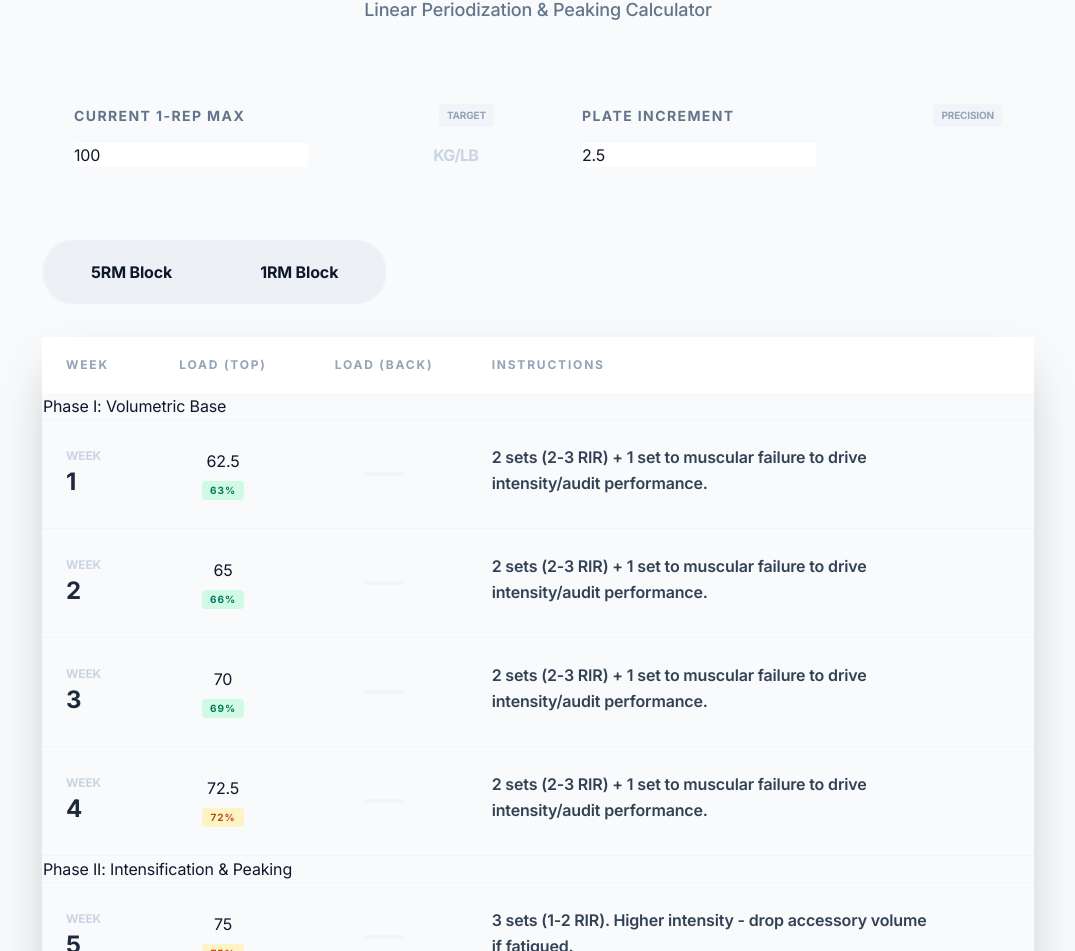
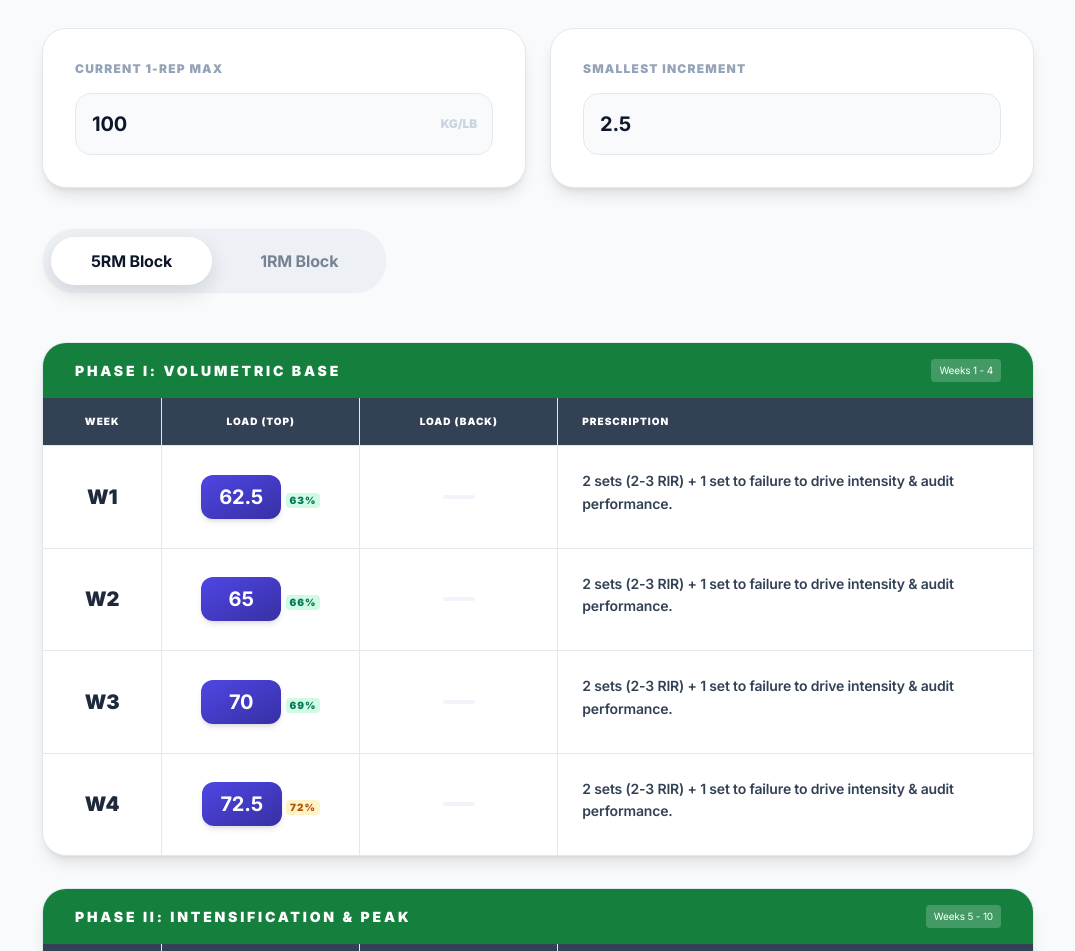
Before and after one commit to JosephPham324/linear-periodization, a website: page index.html in a window 1280 px wide. Shown: the part 152-1103 px from the top of the page, without its empty margins (102-1177 px from the left). Drawn offline with nearby package versions, Linux system fonts and the light colour scheme; files that its build step writes are made by us from their sources.

Commit message:
Build tailwind styles

```diff
--- a/index.html
+++ b/index.html
@@ -6,80 +6,43 @@
     <meta name="viewport" content="width=device-width, initial-scale=1.0">
     <title>Bald Omni-Man's Linear Periodization Calc</title>
     <script src="https://cdn.tailwindcss.com"></script>
-    <link href="https://fonts.googleapis.com/css2?family=Inter:wght@400;500;600;700&display=swap" rel="stylesheet">
+    <link href="https://fonts.googleapis.com/css2?family=Inter:wght@400;500;600;700;900&display=swap" rel="stylesheet">
     <style>
         body {
             font-family: 'Inter', sans-serif;
             letter-spacing: -0.01em;
         }
-
-        .glass-card {
-            @apply bg-white rounded-3xl shadow-[0_8px_30px_rgb(0, 0, 0, 0.04)] border border-slate-200 overflow-hidden;
-        }
-
-        .input-field {
-            @apply block w-full px-4 py-4 rounded-2xl border-slate-200 bg-slate-50 focus:ring-4 focus:ring-indigo-500/10 focus:border-indigo-500 focus:bg-white outline-none transition-all border font-bold text-xl;
-        }
-
-        .tab-active {
-            @apply bg-indigo-600 text-white shadow-xl shadow-indigo-200 scale-105;
-        }
-
-        .tab-inactive {
-            @apply bg-white text-slate-500 hover:bg-slate-50 border border-slate-200;
-        }
-
-        .weight-badge-top {
-            @apply inline-flex flex-col items-center justify-center min-w-[80px] p-2 rounded-xl bg-gradient-to-br from-indigo-500 to-indigo-700 text-white font-bold text-xl shadow-md shadow-indigo-100;
-        }
-
-        .weight-badge-back {
-            @apply inline-flex flex-col items-center justify-center min-w-[70px] p-2 rounded-xl bg-slate-100 text-slate-700 font-bold text-base border border-slate-200;
-        }
-
-        .phase-divider {
-            @apply bg-slate-50 text-[10px] uppercase tracking-[0.2em] font-black text-slate-400 py-2 px-6 border-y border-slate-100;
-        }
     </style>
+    <link rel="stylesheet" href="public/css/app.css">
 </head>
 
 <body class="bg-[#F8FAFC] text-slate-900 min-h-screen pb-20">
 
     <div class="max-w-5xl mx-auto px-4 py-12">
         <header class="mb-12 text-center">
-            <div
-                class="inline-block px-4 py-1.5 mb-4 rounded-full bg-indigo-100 text-indigo-700 text-xs font-bold uppercase tracking-widest">
-                Training System</div>
-            <h1 class="text-5xl font-black tracking-tighter text-slate-900 mb-2 italic">BALD <span
+            <h1 class="text-5xl font-[900] tracking-tighter text-slate-900 mb-2 italic uppercase">BALD <span
                     class="text-indigo-600">OMNI-MAN</span></h1>
-            <p class="text-slate-500 text-lg font-medium">Linear Periodization & Peaking Calculator</p>
+            <p class="text-slate-500 text-lg font-medium">Linear Periodization & Peaking System</p>
         </header>
 
         <div class="grid grid-cols-1 md:grid-cols-2 gap-6 mb-10">
-            <div class="glass-card p-8">
-                <div class="flex items-center justify-between mb-4">
-                    <label class="text-sm font-bold text-slate-500 uppercase tracking-widest">Current 1-Rep Max</label>
+            <div class="glass-card p-8 mb-0">
+                <label class="text-xs font-black text-slate-400 uppercase tracking-widest mb-4 block">Current 1-Rep
+                    Max</label>
+                <div class="relative">
+                    <input type="text" id="oneRM" value="100" step="2.5" class="input-field">
                     <span
-                        class="px-2 py-1 rounded bg-slate-100 text-slate-400 text-[10px] font-bold uppercase">Target</span>
-                </div>
-                <div class="relative">
-                    <input type="number" id="oneRM" value="100" step="2.5" class="input-field">
-                    <span
-                        class="absolute right-4 top-1/2 -translate-y-1/2 text-slate-300 font-black tracking-tighter">KG/LB</span>
+                        class="absolute right-4 top-1/2 -translate-y-1/2 text-slate-300 font-black text-xs">KG/LB</span>
                 </div>
             </div>
-            <div class="glass-card p-8">
-                <div class="flex items-center justify-between mb-4">
-                    <label class="text-sm font-bold text-slate-500 uppercase tracking-widest">Plate Increment</label>
-                    <span
-                        class="px-2 py-1 rounded bg-slate-100 text-slate-400 text-[10px] font-bold uppercase">Precision</span>
-                </div>
-                <input type="number" id="increment" value="2.5" step="0.5" class="input-field">
+            <div class="glass-card p-8 mb-0">
+                <label class="text-xs font-black text-slate-400 uppercase tracking-widest mb-4 block">Smallest
+                    Increment</label>
+                <input type="text" id="increment" value="2.5" step="0.5" class="input-field">
             </div>
         </div>
 
-        <div
-            class="flex p-2 bg-slate-200/50 rounded-[2rem] mb-8 w-fit mx-auto md:mx-0 backdrop-blur-sm border border-white/50">
+        <div class="flex p-2 bg-slate-200/50 rounded-[2rem] mb-12 w-fit mx-auto md:mx-0 border border-white/50">
             <button onclick="switchTab('5rm')" id="tab-5rm"
                 class="px-10 py-3 rounded-[1.5rem] font-bold transition-all duration-300 tab-active">5RM Block</button>
             <button onclick="switchTab('1rm')" id="tab-1rm"
@@ -87,24 +50,50 @@
                 Block</button>
         </div>
 
-        <div class="glass-card shadow-2xl">
+        <div class="glass-card">
+            <div class="phase-header bg-green-700">
+                <h2 class="font-black text-sm uppercase tracking-[0.2em]">Phase I: Volumetric Base</h2>
+                <span class="text-[10px] bg-white/20 px-2 py-1 rounded">Weeks 1 - 4</span>
+            </div>
             <div class="overflow-x-auto">
-                <table class="w-full text-left border-collapse">
-                    <thead>
-                        <tr class="bg-white sticky top-0 z-10">
-                            <th class="px-6 py-5 text-xs font-black text-slate-400 uppercase tracking-[0.15em]">Week
+                <table class="w-full text-left table-fixed">
+                    <thead class="bg-slate-700 text-white">
+                        <tr>
+                            <th class="w-[12%] px-6 py-4 text-[10px] font-black uppercase tracking-widest text-center">
+                                Week</th>
+                            <th class="w-[20%] px-6 py-4 text-[10px] font-black uppercase tracking-widest text-center">
+                                Load (Top)</th>
+                            <th class="w-[20%] px-6 py-4 text-[10px] font-black uppercase tracking-widest text-center">
+                                Load (Back)</th>
+                            <th class="w-[48%] px-6 py-4 text-[10px] font-black uppercase tracking-widest">Prescription
                             </th>
-                            <th
-                                class="px-6 py-5 text-xs font-black text-slate-400 uppercase tracking-[0.15em] text-center">
-                                Load (Top)</th>
-                            <th
-                                class="px-6 py-5 text-xs font-black text-slate-400 uppercase tracking-[0.15em] text-center">
-                                Load (Back)</th>
-                            <th class="px-6 py-5 text-xs font-black text-slate-400 uppercase tracking-[0.15em]">
-                                Instructions</th>
                         </tr>
                     </thead>
-                    <tbody id="program-body" class="divide-y divide-slate-100"></tbody>
+                    <tbody id="phase1-body"></tbody>
+                </table>
+            </div>
+        </div>
+
+        <div class="glass-card">
+            <div class="phase-header bg-green-700">
+                <h2 class="font-black text-sm uppercase tracking-[0.2em]">Phase II: Intensification & Peak</h2>
+                <span class="text-[10px] bg-white/20 px-2 py-1 rounded">Weeks 5 - 10</span>
+            </div>
+            <div class="overflow-x-auto">
+                <table class="w-full text-left table-fixed">
+                    <thead class="bg-slate-700 text-white">
+                        <tr>
+                            <th class="w-[12%] px-6 py-4 text-[10px] font-black uppercase tracking-widest text-center">
+                                Week</th>
+                            <th class="w-[20%] px-6 py-4 text-[10px] font-black uppercase tracking-widest text-center">
+                                Load (Top)</th>
+                            <th class="w-[20%] px-6 py-4 text-[10px] font-black uppercase tracking-widest text-center">
+                                Load (Back)</th>
+                            <th class="w-[48%] px-6 py-4 text-[10px] font-black uppercase tracking-widest">Prescription
+                            </th>
+                        </tr>
+                    </thead>
+                    <tbody id="phase2-body"></tbody>
                 </table>
             </div>
         </div>
@@ -113,7 +102,8 @@
     <script>
         const oneRMInput = document.getElementById('oneRM');
         const incrementInput = document.getElementById('increment');
-        const programBody = document.getElementById('program-body');
+        const phase1Body = document.getElementById('phase1-body');
+        const phase2Body = document.getElementById('phase2-body');
 
         let currentMode = '5rm';
         const mround = (value, factor) => Math.round(value / factor) * factor;
@@ -124,12 +114,12 @@
                 "1 set repped to 1 Rep In Reserve",
                 "2 sets rep to 2 RIR",
                 "2 sets rep to 1 RIR",
-                "Perform 2 sets while trying to keep 2-3 reps in the tank per set. Perform an additional set taken to muscular failure."
+                "Perform 2 sets while trying to keep 2-3 reps in the tank. Additional set taken to failure."
             ],
             '5RM': [
-                "2 sets (2-3 RIR) + 1 set to muscular failure to drive intensity/audit performance.",
-                "3 sets (1-2 RIR). Higher intensity - drop accessory volume if fatigued.",
-                "Perform a 5+ Rep max. If >10 reps, rest 3-4 mins and add 2.5-5 per extra rep."
+                "2 sets (2-3 RIR) + 1 set to failure to drive intensity & audit performance.",
+                "3 sets (1-2 RIR). No failure sets. Drop accessories if fatigued.",
+                "5+ Rep Max. If >10 reps, rest 3-4m and add 2.5-5 per extra rep above 5."
             ]
         };
 
@@ -166,6 +156,41 @@
             return 'bg-rose-100 text-rose-700';
         }
 
+        function generateRows(rows, rm, inc) {
+            return rows.map(row => {
+                const mainWeight = mround(rm * row.top, inc);
+                const backWeight = row.back ? mround(rm * row.back, inc) : null;
+                const intensityColor = getIntensityColor(row.top);
+
+                return `
+                <tr class="hover:bg-slate-50 transition-all">
+                    <td class="px-6 py-6 font-black text-slate-800 text-xl text-center">W${row.wk}</td>
+                    <td class="px-6 py-6 text-center">
+                        <div class="weight-badge-top">${mainWeight}</div>
+                        <div class="mt-2 text-[10px] font-black uppercase tracking-widest ${intensityColor} rounded px-1 inline-block">
+                            ${Math.round(row.top * 100)}%
+                        </div>
+                    </td>
+                    <td class="px-6 py-6 text-center">
+                        ${backWeight ? `
+                            <div class="weight-badge-back">${backWeight}</div>
+                            <div class="mt-2 text-[10px] font-bold text-slate-400 uppercase tracking-tighter">${Math.round(row.back * 100)}%</div>
+                        ` : '<div class="w-8 h-1 bg-slate-100 mx-auto rounded-full"></div>'}
+                    </td>
+                    <td class="px-6 py-6 text-sm">
+                        <div class="max-w-full">
+                            <p class="text-slate-700 font-semibold leading-relaxed mb-2">${row.note}</p>
+                            ${row.backNote ? `
+                                <div class="bg-indigo-50 border border-indigo-100 p-2 rounded-lg text-[11px] font-medium text-indigo-700">
+                                    <span class="font-black uppercase tracking-tighter mr-1 text-[9px]">Backdown:</span> ${row.backNote}
+                                </div>
+                            ` : ''}
+                        </div>
+                    </td>
+                </tr>`;
+            }).join('');
+        }
+
         function switchTab(mode) {
             currentMode = mode;
             document.getElementById('tab-5rm').className = mode === '5rm' ? "px-10 py-3 rounded-[1.5rem] font-bold transition-all duration-300 tab-active" : "px-10 py-3 rounded-[1.5rem] font-bold transition-all duration-300 ml-2 tab-inactive";
@@ -177,59 +202,9 @@
             const rm = parseFloat(oneRMInput.value) || 0;
             const inc = parseFloat(incrementInput.value) || 0.5;
             const data = programs[currentMode];
-            let html = '';
 
-            data.forEach((row, index) => {
-                // Phase Dividers
-                if (index === 0) html += `<tr><td colspan="4" class="phase-divider">Phase I: Volumetric Base</td></tr>`;
-                if (index === 4) html += `<tr><td colspan="4" class="phase-divider">Phase II: Intensification & Peaking</td></tr>`;
-
-                const mainWeight = mround(rm * row.top, inc);
-                const backWeight = row.back ? mround(rm * row.back, inc) : null;
-                const isMaxWeek = row.wk === 10;
-                const intensityColor = getIntensityColor(row.top);
-
-                html += `
-                <tr class="${isMaxWeek ? 'bg-indigo-50/30' : 'hover:bg-slate-50/80 transition-all'}">
-                    <td class="px-6 py-6 whitespace-nowrap">
-                        <div class="flex flex-col">
-                            <span class="text-xs font-black text-slate-300 uppercase leading-none mb-1">Week</span>
-                            <span class="text-2xl font-black text-slate-800 tracking-tighter">${row.wk}</span>
-                        </div>
-                    </td>
-                    <td class="px-6 py-6 text-center">
-                        <div class="inline-block text-center">
-                            <div class="weight-badge-top">${mainWeight}</div>
-                            <div class="mt-2 px-2 py-0.5 rounded text-[10px] font-black uppercase tracking-widest ${intensityColor}">
-                                ${Math.round(row.top * 100)}%
-                            </div>
-                        </div>
-                    </td>
-                    <td class="px-6 py-6 text-center">
-                        ${backWeight ? `
-                            <div class="inline-block text-center">
-                                <div class="weight-badge-back">${backWeight}</div>
-                                <div class="mt-2 text-[10px] font-bold text-slate-400 uppercase tracking-tighter">${Math.round(row.back * 100)}%</div>
-                            </div>
-                        ` : '<div class="w-10 h-1 bg-slate-100 mx-auto rounded-full"></div>'}
-                    </td>
-                    <td class="px-6 py-6">
-                        <div class="max-w-xs md:max-w-md">
-                            <p class="text-slate-700 font-semibold leading-relaxed mb-2">${row.note}</p>
-                            ${row.backNote ? `
-                                <div class="flex items-start gap-3 bg-white border border-slate-200 p-3 rounded-xl shadow-sm">
-                                    <div class="mt-1 p-1 bg-indigo-50 rounded">
-                                        <svg class="w-3 h-3 text-indigo-500" fill="currentColor" viewBox="0 0 20 20"><path d="M17.414 2.586a2 2 0 00-2.828 0L7 10.172V13h2.828l7.586-7.586a2 2 0 000-2.828z"></path><path fill-rule="evenodd" d="M2 6a2 2 0 012-2h4a1 1 0 010 2H4v10h10v-4a1 1 0 112 0v4a2 2 0 01-2 2H4a2 2 0 01-2-2V6z" clip-rule="evenodd"></path></svg>
-                                    </div>
-                                    <p class="text-slate-500 text-xs font-medium italic leading-snug">Back-down: ${row.backNote}</p>
-                                </div>
-                            ` : ''}
-                        </div>
-                    </td>
-                </tr>`;
-            });
-
-            programBody.innerHTML = html;
+            phase1Body.innerHTML = generateRows(data.slice(0, 4), rm, inc);
+            phase2Body.innerHTML = generateRows(data.slice(4), rm, inc);
         }
 
         [oneRMInput, incrementInput].forEach(el => el.addEventListener('input', render));
--- /dev/null
+++ b/postcss.config.js
@@ -0,0 +1,6 @@
+module.exports = {
+  plugins: {
+    tailwindcss: {},
+    autoprefixer: {},
+  },
+}
--- /dev/null
+++ b/resources/css/app.css
@@ -0,0 +1,41 @@
+.glass-card {
+  @apply bg-white rounded-3xl shadow-lg border border-slate-200 overflow-hidden mb-8;
+}
+
+.input-field {
+  @apply block w-full px-4 py-4 rounded-2xl border-slate-200 bg-slate-50 focus:ring-4 focus:ring-indigo-500/10 focus:border-indigo-500 focus:bg-white outline-none transition-all border font-bold text-xl;
+}
+
+.tab-active {
+  background: white;
+  color: #0f172a;
+  box-shadow: 0 8px 20px rgba(0, 0, 0, 0.12);
+}
+
+.tab-inactive {
+  background: transparent;
+  color: #475569;
+  opacity: 0.7;
+}
+
+.weight-badge-top {
+  @apply inline-flex flex-col items-center justify-center min-w-[80px] p-2 rounded-xl bg-gradient-to-br from-indigo-600 to-indigo-800 text-white font-bold text-xl shadow-md;
+}
+
+.weight-badge-back {
+  @apply inline-flex flex-col items-center justify-center min-w-[70px] p-2 rounded-xl bg-slate-100 text-slate-700 font-bold text-base border border-slate-200;
+}
+
+.phase-header {
+  @apply px-8 py-4 bg-slate-900 text-white flex justify-between items-center;
+}
+
+/* New Border Styles */
+th,
+td {
+  @apply border border-slate-200;
+}
+
+table {
+  @apply border-collapse border-hidden;
+}
--- /dev/null
+++ b/tailwind.config.js
@@ -0,0 +1,7 @@
+export default {
+  content: ["./*.html", "./**/*.html", "./**/*.blade.php", "./**/*.js"],
+  theme: {
+    extend: {},
+  },
+  plugins: [],
+};
```
Also changed, not shown: package.json (added, +17 -0 lines), 2 other files.
